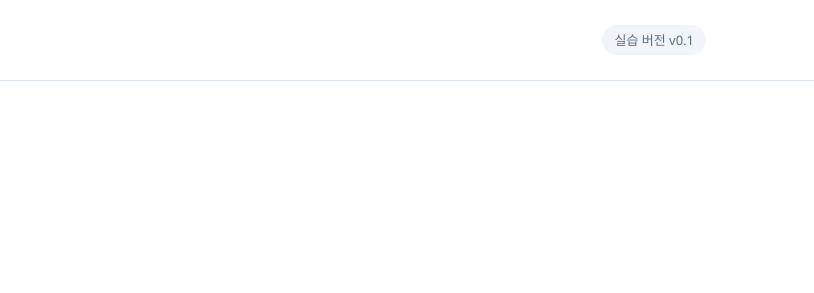
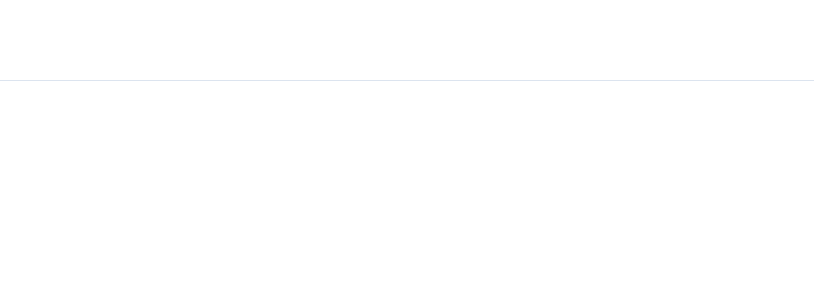
Before and after one commit to kim-81/ai-work-lab, a plain HTML site: page index.html in a window 1280 px wide. Shown: the top 293 px of the page, 466-1280 px from the left. Drawn offline with Linux system fonts and the light colour scheme.

Commit message:
chore: remove practice version badge from header

```diff
--- a/index.html
+++ b/index.html
@@ -10,7 +10,7 @@
 </head>
 <body>
   <header class="site-header">
-    <div class="header-inner"><a class="brand" href="./"><span class="brand-icon" aria-hidden="true">W</span>AI WORK LAB</a><span class="version">실습 버전 v0.1</span></div>
+    <div class="header-inner"><a class="brand" href="./"><span class="brand-icon" aria-hidden="true">W</span>AI WORK LAB</a></div>
   </header>
   <main>
     <section class="intro" aria-labelledby="page-title">
```
